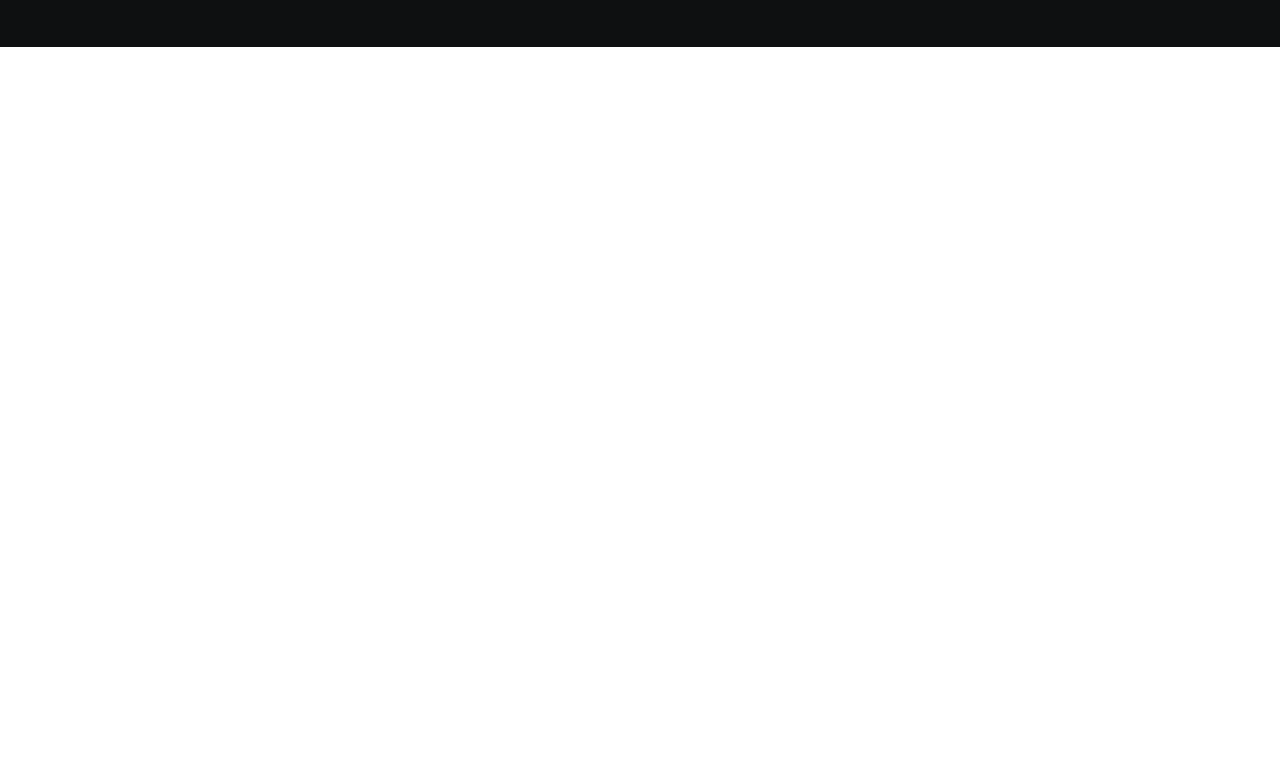
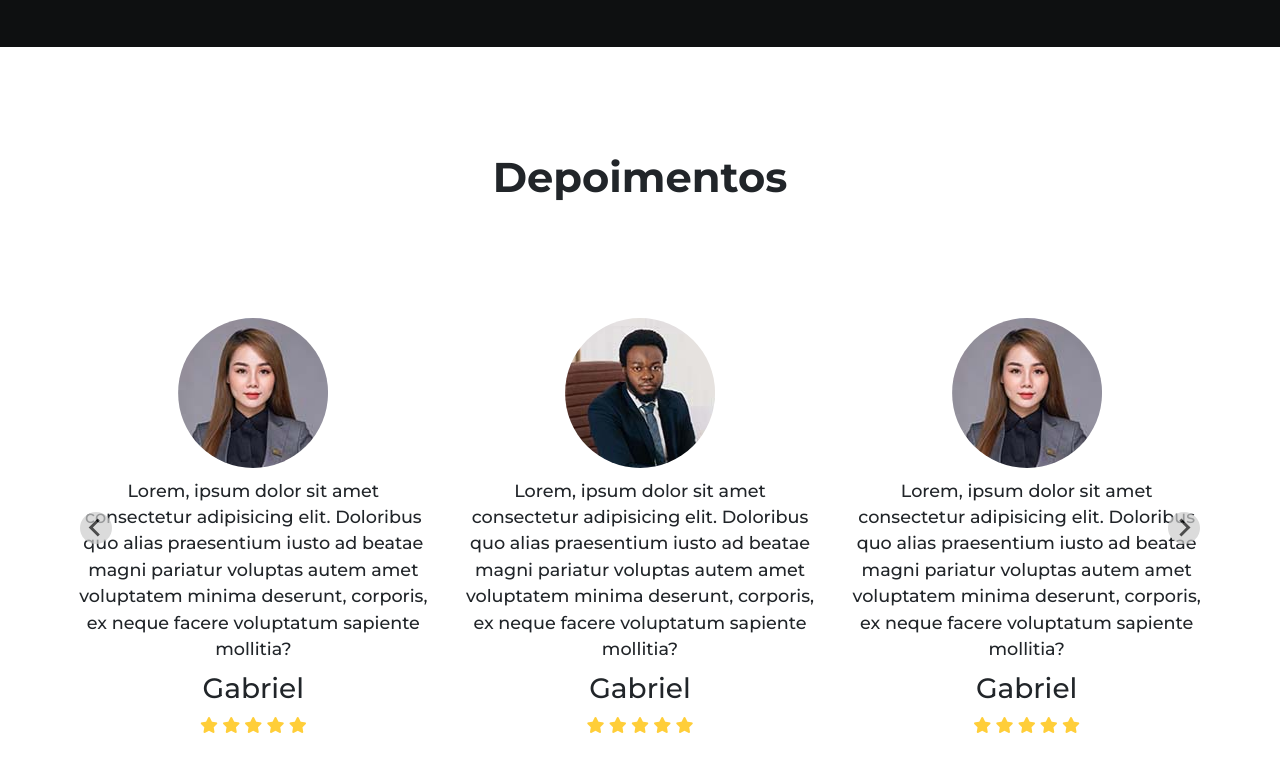
Before and after one commit to Josuel-Junior/site-mecanica-aurelio, a plain HTML site: page index.html in a window 1280 px wide. Shown: the part 2353-3124 px from the top of the page. Before the commit the page ends 2400 px from the top, so only its background shows below. Drawn offline with nearby package versions, Linux system fonts and the light colour scheme.

Commit message:
create: assessment section

```diff
--- a/css/home/styles.css
+++ b/css/home/styles.css
@@ -1,8 +1,14 @@
 * {
   margin: 0;
   padding: 0;
+  border: 0;
   box-sizing: border-box;
   font-family: "Montserrat", sans-serif;
+}
+
+html,
+body {
+  overflow-x: hidden;
 }
 
 :root {
@@ -26,6 +32,7 @@
   color: var(--font-color-primary);
   transition: all 0.5s;
 }
+
 .navbar-custom-trans {
   background-color: var(--font-color-primary);
   transition: all 0.5s;
@@ -34,12 +41,14 @@
 .nav-item a:hover {
   color: var(--font-color-secondary);
 }
+
 .nav-item:nth-child(4) a {
   color: var(--font-color-primary);
   background-color: var(--font-color-secondary);
   background-color: var(--font-color-secondary);
   border-radius: 5px;
 }
+
 .nav-item:nth-child(4) a:hover {
   color: var(--font-color-primary);
   background-color: var(--font-background-hover);
@@ -72,14 +81,17 @@ swiper-slide img {
   color: var(--font-color-primary);
   text-align: center;
 }
+
 .box-text-slider h2 {
   font-size: 3.4rem;
   font-weight: 700;
   font-size: var(--font-size-title-desktop);
 }
+
 .box-text-slider p {
   font-size: var(--font-size-p-desktop);
 }
+
 .box-text-slider a {
   font-size: 1.2rem;
   text-decoration: none;
@@ -89,60 +101,67 @@ swiper-slide img {
   border-radius: 5px;
   transition: all 0.3s;
 }
+
 .box-text-slider a:hover {
   background-color: var(--font-background-hover);
 }
 
 .focus-in-expand {
-	-webkit-animation: focus-in-expand 0.8s cubic-bezier(0.250, 0.460, 0.450, 0.940) both;
-	        animation: focus-in-expand 0.8s cubic-bezier(0.250, 0.460, 0.450, 0.940) both;
+  -webkit-animation: focus-in-expand 0.8s cubic-bezier(0.25, 0.46, 0.45, 0.94) both;
+  animation: focus-in-expand 0.8s cubic-bezier(0.25, 0.46, 0.45, 0.94) both;
 }
 
 @-webkit-keyframes focus-in-expand {
   0% {
     letter-spacing: -0.5em;
     -webkit-filter: blur(12px);
-            filter: blur(12px);
+    filter: blur(12px);
     opacity: 0;
   }
+
   100% {
     -webkit-filter: blur(0px);
-            filter: blur(0px);
+    filter: blur(0px);
     opacity: 1;
   }
 }
+
 @keyframes focus-in-expand {
   0% {
     letter-spacing: -0.5em;
     -webkit-filter: blur(12px);
-            filter: blur(12px);
+    filter: blur(12px);
     opacity: 0;
   }
+
   100% {
     -webkit-filter: blur(0px);
-            filter: blur(0px);
+    filter: blur(0px);
     opacity: 1;
   }
 }
 
 .services-section {
   min-height: 100vh;
-  width: 100vw;
+  width: 100%;
   display: flex;
   flex-direction: column;
   justify-content: space-evenly;
   align-items: center;
 }
+
 .services-text h2 {
   font-size: var(--font-size-title-desktop);
   font-weight: 700;
 }
+
 .services-text {
   text-align: center;
   width: 80%;
   font-size: var(--font-size-p-desktop);
   font-weight: 500;
 }
+
 .services-container {
   width: 90%;
 }
@@ -151,6 +170,7 @@ swiper-slide img {
   width: 140px;
   transition: all 0.3s;
 }
+
 .services-container img:hover {
   transform: scale(1.1);
 }
@@ -162,10 +182,12 @@ swiper-slide img {
   align-items: center;
   text-align: center;
 }
+
 .service-box h3 {
   font-weight: 700;
   color: var(--font-color-secondary);
 }
+
 .service-box p {
   font-size: var(--font-size-p-desktop);
   font-weight: 500;
--- a/css/section-about-we/styles.css
+++ b/css/section-about-we/styles.css
@@ -1,3 +1,4 @@
+
 :root {
   --font-color-primary: #ffffff;
   --font-color-secondary: #c00113;
@@ -7,7 +8,7 @@
 }
 
 .about-we-section {
-  width: 100%;
+  width: 100vw;
   display: flex;
   justify-content: center;
   align-items: center;
@@ -57,7 +58,6 @@
   background-color: var(--font-color-primary);
 }
 
-
 .box-values p {
   font-size: var(--font-size-p-desktop);
   font-weight: 500;
@@ -98,7 +98,6 @@
   padding: 10px;
   border-radius: 5px;
   transition: all 0.3s;
-
 }
 .about-we a:hover {
   background-color: var(--font-background-hover);
@@ -108,3 +107,55 @@ iframe {
   width: 100%;
   height: 280px;
 }
+
+
+.assessment-section{
+  height: 100vh;
+  width: 100vw;
+  display: flex;
+  flex-direction: column;
+  align-items: center;
+  justify-content: space-evenly;
+
+}
+.assessment-title{
+  font-size: var(--font-size-title-desktop);
+  font-weight: 700;
+}
+
+.slider-assessment{
+  width: 90%;
+  display: flex;
+  flex-direction: column;
+  justify-content: center;
+  align-items: center;
+}
+
+.splide{
+  width: 100%;
+}
+
+.splide__slide{
+  display: flex;
+  flex-direction: column;
+  align-items: center;
+  justify-content: center;
+  text-align: center;
+  padding: 10px;
+}
+.splide__slide i{
+color: #FFCE39;
+}
+
+.splide__slide h3{
+  font-weight: 500;
+}
+.splide__slide p{
+  font-size: var(--font-size-p-desktop);
+  font-weight: 500;
+  margin: 10px 0;
+}
+
+.splide img{
+border-radius: 50%;
+}
--- a/index.html
+++ b/index.html
@@ -1,33 +1,42 @@
 <!DOCTYPE html>
 <html lang="pt-BR">
+
 <head>
   <meta charset="UTF-8" />
   <meta name="viewport" content="width=device-width, initial-scale=1.0" />
   <link rel="stylesheet" href="./css/section-about-we/styles.css" />
   <link rel="stylesheet" href="./css/home/styles.css" />
 
-    <link
-      rel="stylesheet"
-      href="https://cdn.jsdelivr.net/npm/swiper@10/swiper-bundle.min.css"
-    />
+  <link rel="stylesheet" href="https://cdn.jsdelivr.net/npm/swiper@10/swiper-bundle.min.css" />
 
-    <script src="https://cdn.jsdelivr.net/npm/swiper@10/swiper-bundle.min.js"></script>
+  <script src="https://cdn.jsdelivr.net/npm/swiper@10/swiper-element-bundle.min.js"></script>
+
+  <script src="
+  https://cdn.jsdelivr.net/npm/@splidejs/splide@4.1.4/dist/js/splide.min.js
+  "></script>
+  <link href="
+  https://cdn.jsdelivr.net/npm/@splidejs/splide@4.1.4/dist/css/splide.min.css
+  " rel="stylesheet">
+
+
   <link
     href="https://fonts.googleapis.com/css2?family=Montserrat:wght@400;500;700&family=Roboto:wght@300;500;700&display=swap"
-      rel="stylesheet"
-    />
-    <link
-      href="https://cdn.jsdelivr.net/npm/bootstrap@5.3.2/dist/css/bootstrap.min.css"
-      rel="stylesheet"
-      integrity="sha384-T3c6CoIi6uLrA9TneNEoa7RxnatzjcDSCmG1MXxSR1GAsXEV/Dwwykc2MPK8M2HN"
-      crossorigin="anonymous"
-    />
-    <script src="https://cdn.jsdelivr.net/npm/bootstrap@5.3.2/dist/js/bootstrap.bundle.min.js" integrity="sha384-C6RzsynM9kWDrMNeT87bh95OGNyZPhcTNXj1NW7RuBCsyN/o0jlpcV8Qyq46cDfL" crossorigin="anonymous"></script>
+    rel="stylesheet" />
+
+
+  <script src="https://kit.fontawesome.com/d67cd9e751.js" crossorigin="anonymous"></script>
+  <link href="https://cdn.jsdelivr.net/npm/bootstrap@5.3.2/dist/css/bootstrap.min.css" rel="stylesheet"
+    integrity="sha384-T3c6CoIi6uLrA9TneNEoa7RxnatzjcDSCmG1MXxSR1GAsXEV/Dwwykc2MPK8M2HN" crossorigin="anonymous" />
+
+  <script src="https://cdn.jsdelivr.net/npm/bootstrap@5.3.2/dist/js/bootstrap.bundle.min.js"
+    integrity="sha384-C6RzsynM9kWDrMNeT87bh95OGNyZPhcTNXj1NW7RuBCsyN/o0jlpcV8Qyq46cDfL"
+    crossorigin="anonymous"></script>
 
   <title>Mecânica do Aurélio</title>
 
 
 </head>
+
 <body>
   <header>
     <nav class="navbar navbar-expand-lg navbar-custom fixed-top p-0">
@@ -35,31 +44,17 @@
         <a class="navbar-brand" href="#">
           <img src="./img/logo/icon-navbar.png" alt="Logo da empresa" />
         </a>
-          <button
-            class="navbar-toggler"
-            type="button"
-            data-bs-toggle="offcanvas"
-            data-bs-target="#offcanvasNavbar"
-            aria-controls="offcanvasNavbar"
-          >
+        <button class="navbar-toggler" type="button" data-bs-toggle="offcanvas" data-bs-target="#offcanvasNavbar"
+          aria-controls="offcanvasNavbar">
           <span class="navbar-toggler-icon"></span>
         </button>
-          <div
-            class="offcanvas offcanvas-start"
-            tabindex="-1"
-            id="offcanvasNavbar"
-            aria-labelledby="offcanvasNavbarLabel"
-          >
+        <div class="offcanvas offcanvas-start" tabindex="-1" id="offcanvasNavbar"
+          aria-labelledby="offcanvasNavbarLabel">
           <div class="offcanvas-header">
             <h5 class="offcanvas-title" id="offcanvasNavbarLabel">
               Padaria Cardeal
             </h5>
-              <button
-                type="button"
-                class="btn-close"
-                data-bs-dismiss="offcanvas"
-                aria-label="Close"
-              ></button>
+            <button type="button" class="btn-close" data-bs-dismiss="offcanvas" aria-label="Close"></button>
           </div>
           <div class="offcanvas-body">
             <ul class="navbar-nav justify-content-end flex-grow-1 pe-3 ">
@@ -173,11 +168,12 @@
         </div>
         <div class="box-values col-12 col-md-4 col-xl-3 p-2">
           <h3>Missão</h3>
-            <p>Nossa missão é fornecer serviços automotivos de alta qualidade com conhecimento técnico especializado, ética e qualidade.</p>
+          <p>Nossa missão é fornecer serviços automotivos de alta qualidade com conhecimento técnico especializado.</p>
         </div>
         <div class="box-values col-12 col-md-4 col-xl-3 p-2">
           <h3>Valores</h3>
-            <p>Os Valores da Mecânica do Aurélio incluem a Integridade, Excelência, Atendimento ao Cliente e Profissionalismo.</p>
+          <p>Os Valores da Mecânica do Aurélio incluem a Integridade, Excelência, Atendimento ao Cliente e
+            Profissionalismo.</p>
         </div>
       </div>
       <div class="about-we row">
@@ -185,11 +181,14 @@
           <h3>Sobre Nós</h3>
           <p>A Mecânica do Aurélio é uma referência incontestável
             na área de mecânica automotiva em Pouso Alegre, MG.
-               Com uma tradição sólida e um compromisso inabalável com a excelência, a empresa atua no setor de manutenção de carros nacionais e importados, oferecendo uma ampla gama de serviços especializados.</p>
+            Com uma tradição sólida e um compromisso inabalável com a excelência, a empresa atua no setor de manutenção
+            de carros nacionais e importados, oferecendo uma ampla gama de serviços especializados.</p>
           <a href="">Contato</a>
         </div>
         <div class="col-12 col-md-6 col-xl-4 py-4">
-               <iframe src="https://www.youtube.com/embed/0FLiGdrHFVY" title="Mecânica do Aurélio" frameborder="0" allow="accelerometer; autoplay; clipboard-write; encrypted-media; gyroscope; picture-in-picture; web-share" allowfullscreen></iframe>
+          <iframe src="https://www.youtube.com/embed/0FLiGdrHFVY" title="Mecânica do Aurélio" frameborder="0"
+            allow="accelerometer; autoplay; clipboard-write; encrypted-media; gyroscope; picture-in-picture; web-share"
+            allowfullscreen></iframe>
         </div>
       </div>
     </div>
@@ -197,6 +196,58 @@
 
 
 
-    <script src="https://cdn.jsdelivr.net/npm/swiper@10/swiper-element-bundle.min.js"></script>
+  <section class="assessment-section ">
+    <div class="assessment-title">
+      Depoimentos
+    </div>
+    <div class="slider-assessment">
+      <div class="splide" role="group" aria-label="Splide Basic HTML Example">
+        <div class="splide__track">
+          <ul class="splide__list">
+            <li class="splide__slide">
+              <img src="./img/icon/testimonial-4.jpg" alt="">
+              <p>Lorem, ipsum dolor sit amet consectetur adipisicing elit. Doloribus quo alias praesentium iusto ad beatae magni pariatur voluptas autem amet voluptatem minima deserunt, corporis, ex neque facere voluptatum sapiente mollitia?</p>
+              <h3>Gabriel</h3>
+              <div class="flex">
+                <i class="fa-solid fa-star"></i>
+                <i class="fa-solid fa-star"></i>
+                <i class="fa-solid fa-star"></i>
+                <i class="fa-solid fa-star"></i>
+                <i class="fa-solid fa-star"></i>
+              </div>
+            </li>
+            <li class="splide__slide">
+              <img src="./img/icon/testimonial-3.jpg" alt="">
+              <p>Lorem, ipsum dolor sit amet consectetur adipisicing elit. Doloribus quo alias praesentium iusto ad beatae magni pariatur voluptas autem amet voluptatem minima deserunt, corporis, ex neque facere voluptatum sapiente mollitia?</p>
+              <h3>Gabriel</h3>
+              <div class="flex">
+                <i class="fa-solid fa-star"></i>
+                <i class="fa-solid fa-star"></i>
+                <i class="fa-solid fa-star"></i>
+                <i class="fa-solid fa-star"></i>
+                <i class="fa-solid fa-star"></i>
+              </div>
+            </li>
+            <li class="splide__slide">
+              <img src="./img/icon/testimonial-4.jpg" alt="">
+              <p>Lorem, ipsum dolor sit amet consectetur adipisicing elit. Doloribus quo alias praesentium iusto ad beatae magni pariatur voluptas autem amet voluptatem minima deserunt, corporis, ex neque facere voluptatum sapiente mollitia?</p>
+              <h3>Gabriel</h3>
+              <div class="flex">
+                <i class="fa-solid fa-star"></i>
+                <i class="fa-solid fa-star"></i>
+                <i class="fa-solid fa-star"></i>
+                <i class="fa-solid fa-star"></i>
+                <i class="fa-solid fa-star"></i>
+              </div>
+
+            </li>
+
+          </ul>
+        </div>
+      </div>
+    </div>
+  </section>
+
   <script src="./script/scriptHome.js"></script>
+
 </html>
--- a/script/scriptHome.js
+++ b/script/scriptHome.js
@@ -3,6 +3,7 @@ Object.assign(swiper3El, {
   effect: "creative",
   speed: 1000,
   loop: true,
+
   creativeEffect: {
     prev: {
       translate: ["-20%", 0, -1],
@@ -18,6 +19,33 @@ Object.assign(swiper3El, {
 });
 swiper3El.initialize();
 
+
+
+var splide = new Splide('.splide', {
+
+  perPage: 3,
+  rewind: true,
+  type: 'loop',
+  autoplay: 'play',
+  gap: '.5rem',
+  resetProgress: false,
+  breakpoints: {
+    992: {
+      perPage: 3,
+      height: '100%',
+    },
+    970: {
+      perPage: 2,
+      height: '100%',
+    },
+    760: {
+      perPage: 1,
+      height: '100%',
+    },
+  },
+});
+splide.mount();
+
 var navBar = document.querySelector(".navbar");
 
 document.addEventListener("scroll", btnHide);
@@ -31,5 +59,4 @@ function btnHide() {
     navBar.classList.add("navbar-custom");
   }
 }
-
 btnHide();
```
Also changed, not shown: img/icon/testimonial-3.jpg (added), img/icon/testimonial-4.jpg (added). Lines whose indentation alone changed are shown as unchanged.
